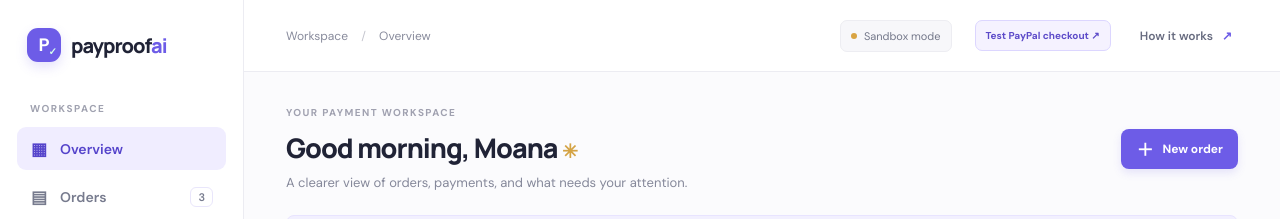
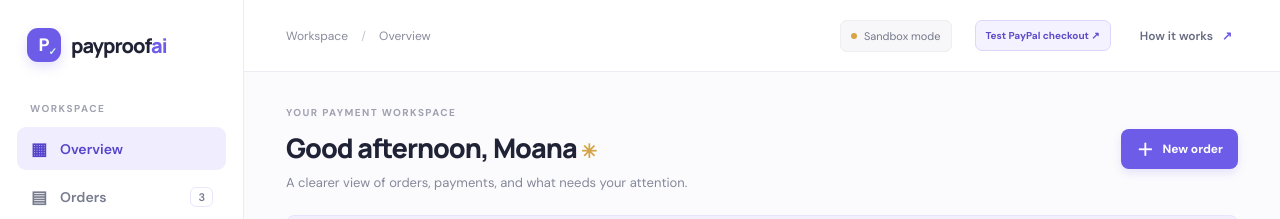
Before and after one commit to Moana-star/payproof-ai, a Next.js app: page / in a window 1280 px wide. Shown: the top 219 px of the page. Built offline with nearby package versions, Linux system fonts and the light colour scheme.

Commit message:
Show time-aware greeting on dashboard

```diff
--- a/app/page.tsx
+++ b/app/page.tsx
@@ -1,6 +1,6 @@
 "use client";
 
-import { useMemo, useState } from "react";
+import { useEffect, useMemo, useState } from "react";
 import { ReconciliationConsole } from "@/components/reconciliation-console";
 
 type OrderStatus = "Paid" | "Awaiting payment" | "Review needed";
@@ -33,6 +33,17 @@ const statusClass: Record<OrderStatus, string> = {
 };
 
 export default function Home() {
+  const [greeting, setGreeting] = useState("Hello");
+  useEffect(() => {
+    const updateGreeting = () => {
+      const hour = new Date().getHours();
+      setGreeting(hour < 12 ? "Good morning" : hour < 17 ? "Good afternoon" : "Good evening");
+    };
+    updateGreeting();
+    const interval = window.setInterval(updateGreeting, 60_000);
+    return () => window.clearInterval(interval);
+  }, []);
+
   const [orders, setOrders] = useState(initialOrders);
   const [message, setMessage] = useState("");
   const [draft, setDraft] = useState<{ item: string; quantity: string; note: string } | null>(null);
@@ -174,7 +185,7 @@ export default function Home() {
 
         <div className="content" id="overview">
           <div className="welcome-row">
-            <div><p className="eyebrow">YOUR PAYMENT WORKSPACE</p><h1>Good morning, Moana <span>✳</span></h1><p className="subheading">A clearer view of orders, payments, and what needs your attention.</p></div>
+            <div><p className="eyebrow">YOUR PAYMENT WORKSPACE</p><h1>{greeting}, Moana <span>✳</span></h1><p className="subheading">A clearer view of orders, payments, and what needs your attention.</p></div>
             <button className="primary-button" onClick={() => document.getElementById("intake")?.scrollIntoView({ behavior: "smooth" })}><span>＋</span> New order</button>
           </div>
 
```
